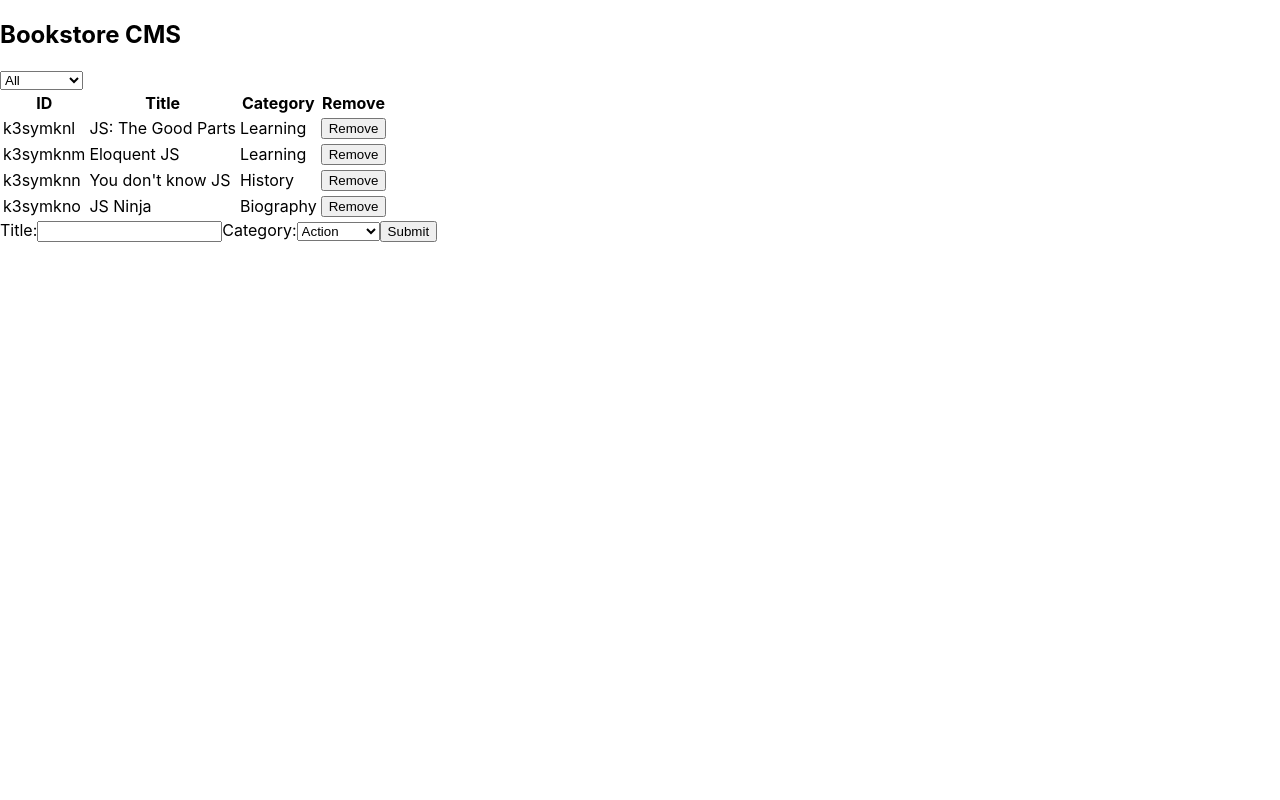
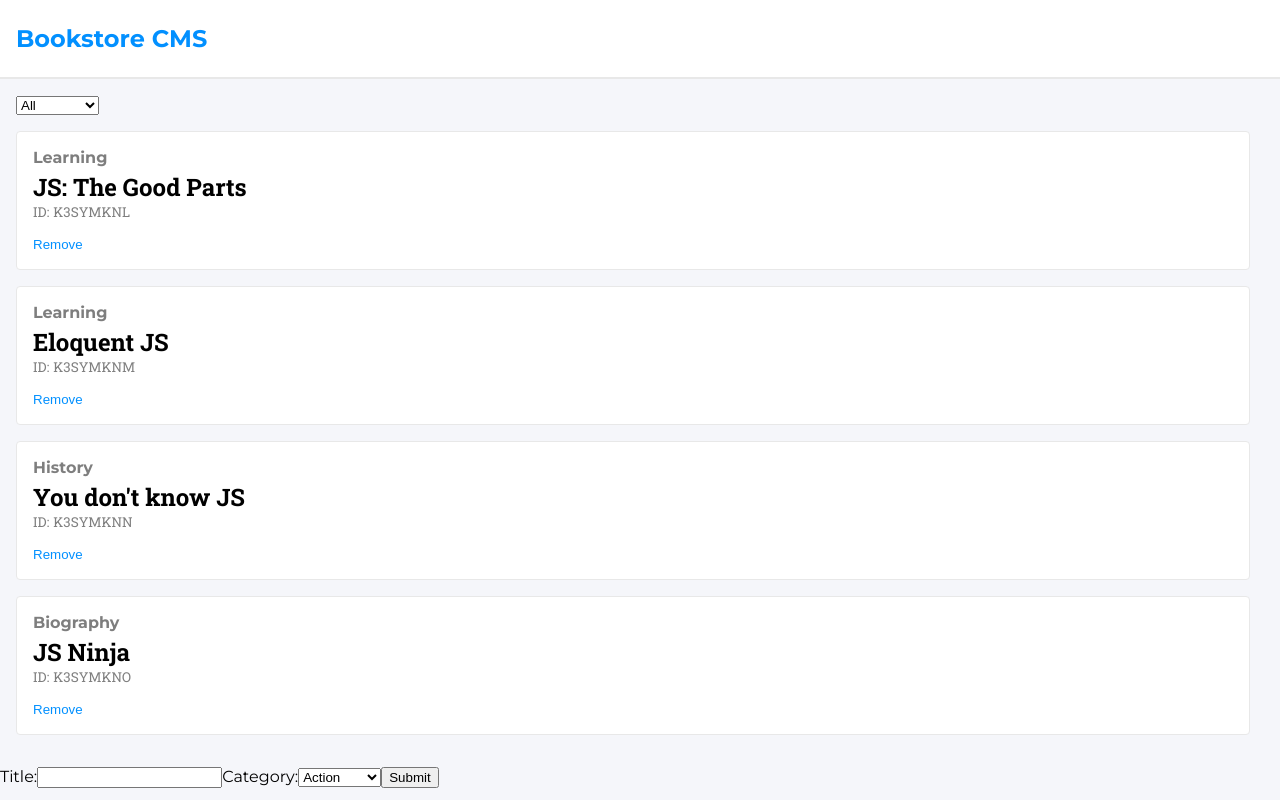
Before and after one commit to MauricioRobayo/react-redux-bookstore, a React (Create React App) app: page / in a window 1280 px wide. Built offline with nearby package versions, Linux system fonts and the light colour scheme.

Commit message:
style: add initial styles

```diff
--- a/src/components/Book.js
+++ b/src/components/Book.js
@@ -2,16 +2,18 @@ import React from 'react'
 import PropTypes from 'prop-types'
 
 const Book = ({ book, handleRemoveBook }) => (
-  <tr>
-    <td>{book.id}</td>
-    <td>{book.title}</td>
-    <td>{book.category}</td>
-    <td>
-      <button type="button" onClick={() => handleRemoveBook(book)}>
-        Remove
-      </button>
-    </td>
-  </tr>
+  <div className="Book">
+    <div className="Book-category">{book.category}</div>
+    <h2 className="Book-title">{book.title}</h2>
+    <div className="Book-id">{book.id}</div>
+    <button
+      className="Book-remove"
+      type="button"
+      onClick={() => handleRemoveBook(book)}
+    >
+      Remove
+    </button>
+  </div>
 )
 
 Book.propTypes = {
--- a/src/containers/BooksList.js
+++ b/src/containers/BooksList.js
@@ -16,39 +16,24 @@ class BooksList extends Component {
     changeFilter(filter)
   }
 
-  renderBooks = () => {
+  render() {
     const { books, filter } = this.props
-    return books
-      .filter(book => filter === book.category || filter === 'All')
-      .map(book => (
-        <Book
-          key={book.id}
-          book={book}
-          handleRemoveBook={this.handleRemoveBook}
-        />
-      ))
-  }
-
-  render() {
-    const { filter } = this.props
     return (
-      <>
+      <div className="BookList">
         <CategoryFilter
           filter={filter}
           handleFilterChange={this.handleFilterChange}
         />
-        <table className="BooksList">
-          <thead>
-            <tr>
-              <th>ID</th>
-              <th>Title</th>
-              <th>Category</th>
-              <th>Remove</th>
-            </tr>
-          </thead>
-          <tbody>{this.renderBooks()}</tbody>
-        </table>
-      </>
+        {books
+          .filter(book => filter === book.category || filter === 'All')
+          .map(book => (
+            <Book
+              key={book.id}
+              book={book}
+              handleRemoveBook={this.handleRemoveBook}
+            />
+          ))}
+      </div>
     )
   }
 }
--- a/src/index.css
+++ b/src/index.css
@@ -1,13 +1,65 @@
+html {
+  --primary-color: #0290ff;
+  --background-color: #f5f6fa;
+  --border-color: #e8e8e8;
+  font-size: 16px;
+}
 body {
   margin: 0;
-  font-family: -apple-system, BlinkMacSystemFont, "Segoe UI", "Roboto", "Oxygen",
-    "Ubuntu", "Cantarell", "Fira Sans", "Droid Sans", "Helvetica Neue",
-    sans-serif;
-  -webkit-font-smoothing: antialiased;
-  -moz-osx-font-smoothing: grayscale;
+  font-family: 'Montserrat', sans-serif;
+  background-color: var(--background-color);
+}
+header {
+  background-color: #fff;
+  border-bottom: 2px solid var(--border-color);
+  color: var(--primary-color);
+}
+nav {
+  display: flex;
+}
+nav,
+.BookList {
+  max-width: 1400px;
+  margin: 0 auto;
+  padding: 1rem;
+}
+header h1 {
+  font-weight: bold;
+  margin: 0.5rem 0;
 }
 
-code {
-  font-family: source-code-pro, Menlo, Monaco, Consolas, "Courier New",
-    monospace;
+.Book {
+  text-align: left;
+  max-width: 1200px;
+  border-radius: 4px;
+  border: 1px solid var(--border-color);
+  background-color: #ffffff;
+  margin: 1rem 0;
+  padding: 1rem;
+  font-family: 'Roboto Slab', serif;
 }
+.Book-category {
+  font-family: 'Montserrat', sans-serif;
+  font-weight: bold;
+  opacity: 0.5;
+}
+.Book-title {
+  margin: 0.25rem 0 0 0;
+}
+.Book-id {
+  text-transform: uppercase;
+  opacity: 0.5;
+  font-size: 0.85rem;
+}
+.Book-id:before {
+  content: 'ID:';
+  margin-right: 0.25rem;
+}
+.Book-remove {
+  color: var(--primary-color);
+  border: none;
+  background-color: transparent;
+  padding: 0;
+  margin-top: 1rem;
+  cursor: pointer;
+}
```
